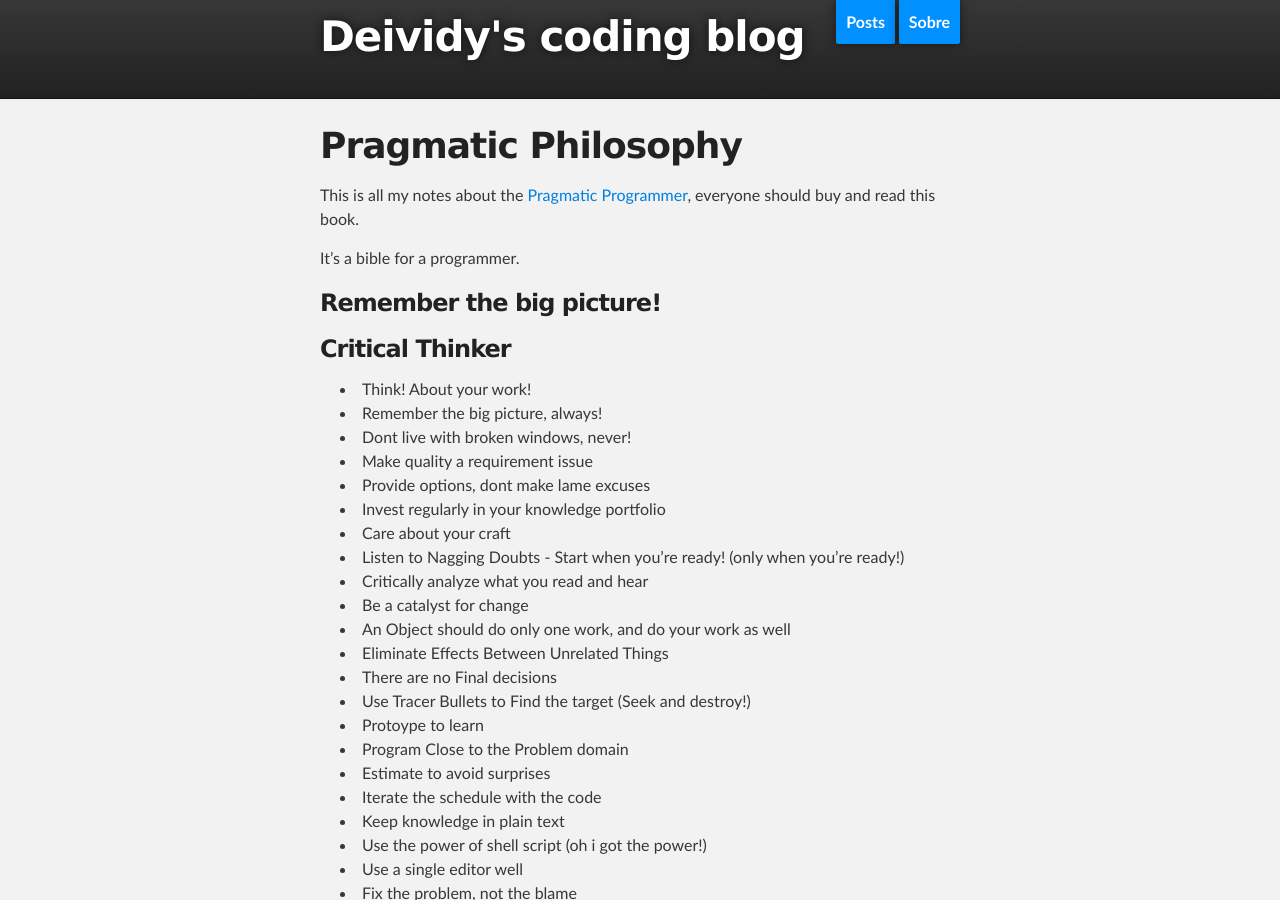
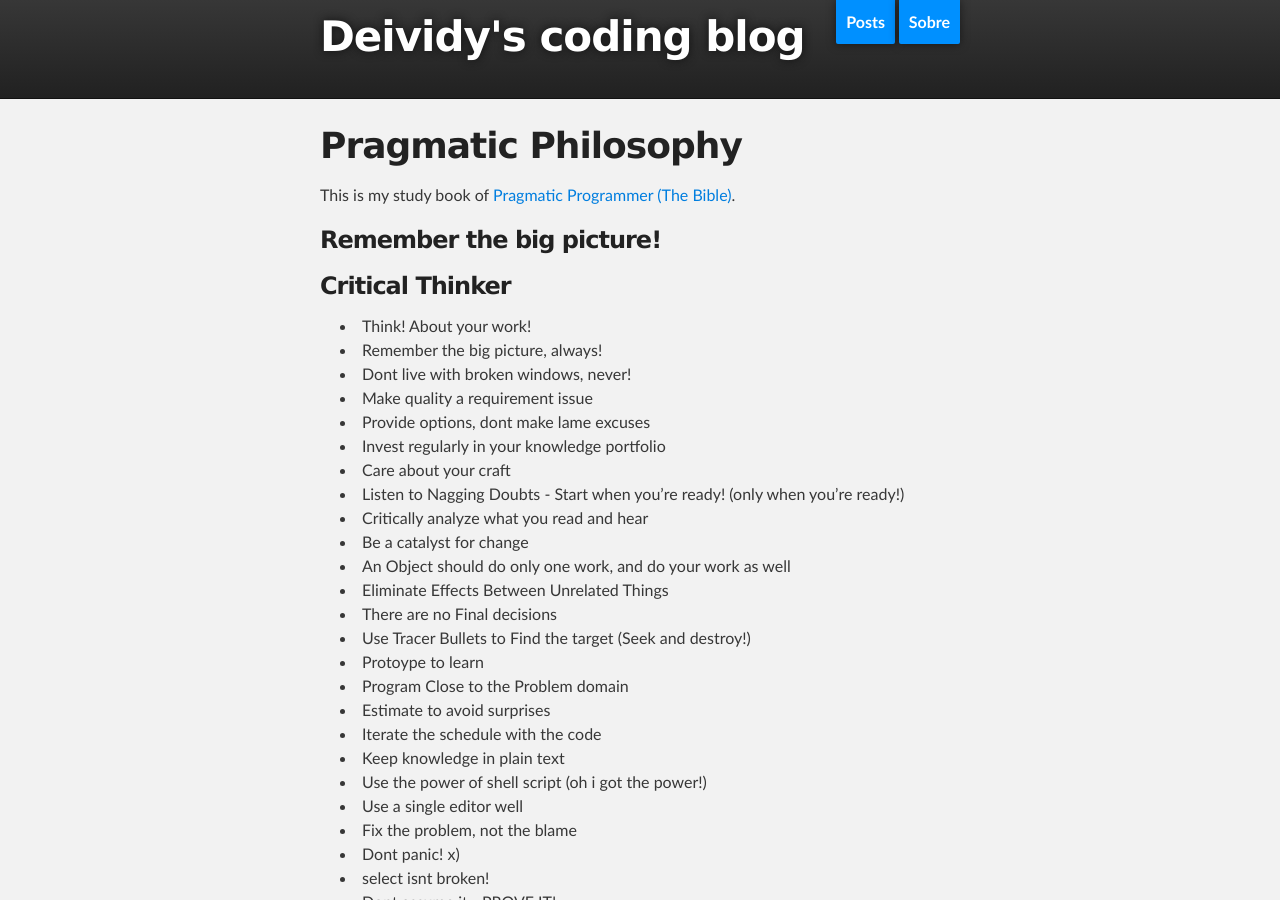
Before and after one commit to Deividy/deividy.github.io, a Jekyll site: the page built from _posts/2013-06-07-Pragmatic-Philosophy.md, in a window 1280 px wide and 900 px high. Built offline with Jekyll 4.4.1, drawn with Linux system fonts in a browser that asks for light colours.

Commit message:
Minor spell

```diff
--- a/_posts/2013-06-07-Pragmatic-Philosophy.md
+++ b/_posts/2013-06-07-Pragmatic-Philosophy.md
@@ -7,10 +7,7 @@ title: Pragmatic Philosophy
 
 # Pragmatic Philosophy
 
-This is all my notes about the [Pragmatic Programmer](http://pragprog.com/the-pragmatic-programmer),
-everyone should buy and read this book.
-
-It's a bible for a programmer.
+This is my study book of [Pragmatic Programmer (The Bible)](http://pragprog.com/the-pragmatic-programmer).
 
 ### Remember the big picture!
 
```
Also changed, not shown: _posts/2013-07-05-Objects-Notes.md (+1 -2 lines), _posts/2013-07-22-Array-notes.md (+1 -1 lines), _posts/2013-07-25-Functions-notes.md (+1 -1 lines), _posts/2013-07-28-CoffeeScript-Notes.md (+1 -1 lines), _posts/2013-08-05-Classes-and-modules.md (+1 -1 lines).
